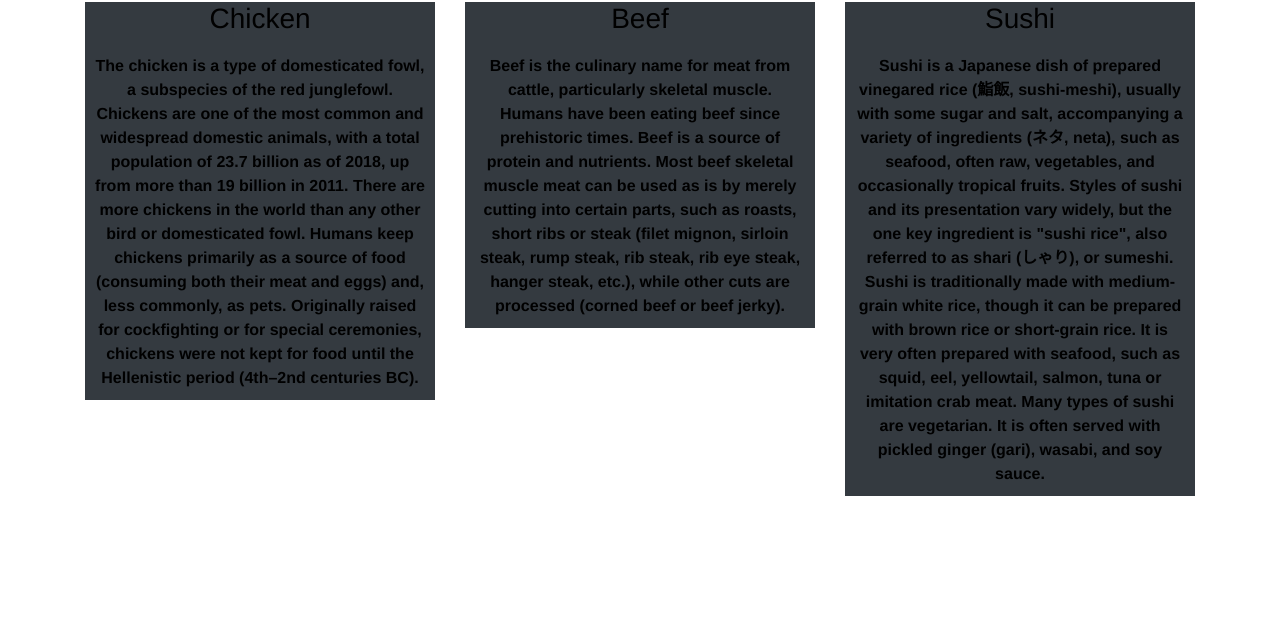
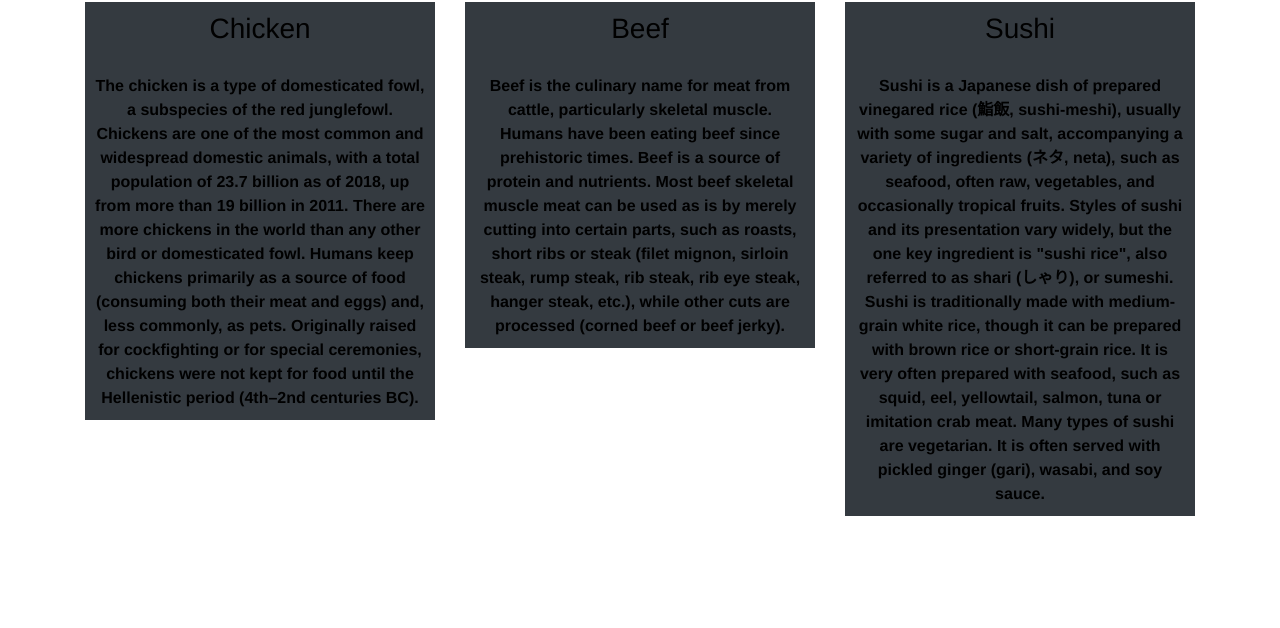
Before and after one commit to JenaW/Coursera-Mod-3, a plain HTML site: page index.html in a window 1280 px wide. Shown: the part 172-800 px from the top of the page. Drawn offline with nearby package versions, Linux system fonts and the light colour scheme.

Commit message:
Update styles.css

```diff
--- a/css/styles.css
+++ b/css/styles.css
@@ -10,6 +10,10 @@ section {
     text-align: center;
     color: black;
     font-weight: bold;
+}
+
+section h3 {
+    padding: 10px;
 }
 
 section p{
```
